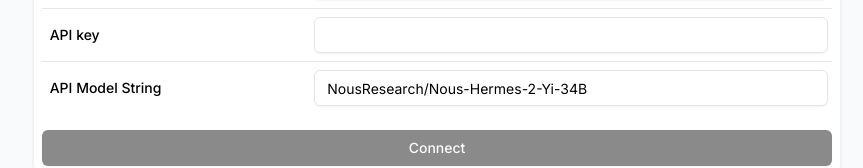
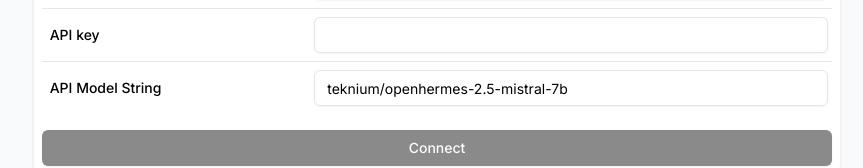
Before and after one commit to Write-with-LAIKA/drama-engine-template, a Next.js app: page / in a window 1280 px wide. Shown: the part 259-427 px from the top of the page, without its empty margins (203-1066 px from the left). Built offline with nearby package versions, Linux system fonts and the light colour scheme.

Commit message:
Use Novita/Open Hermes as default provider/model

```diff
--- a/src/app/page.tsx
+++ b/src/app/page.tsx
@@ -10,10 +10,10 @@ import Link from 'next/link';
 
 export default function Home() {
 
-  const [baseUrl, setBaseUrl] = useState("https://api.together.xyz");
+  const [baseUrl, setBaseUrl] = useState("https://api.novita.ai/v3/openai");
   const [endpoint, setEndpoint] = useState("/v1/completions");
   const [apiKey, setApiKey] = useState("");
-  const [modelName, setModelName] = useState("NousResearch/Nous-Hermes-2-Yi-34B");
+  const [modelName, setModelName] = useState("teknium/openhermes-2.5-mistral-7b");
   const [ready, setReady] = useState(false);
 
   const validConfiguration = () => apiKey.length > 0;
```
